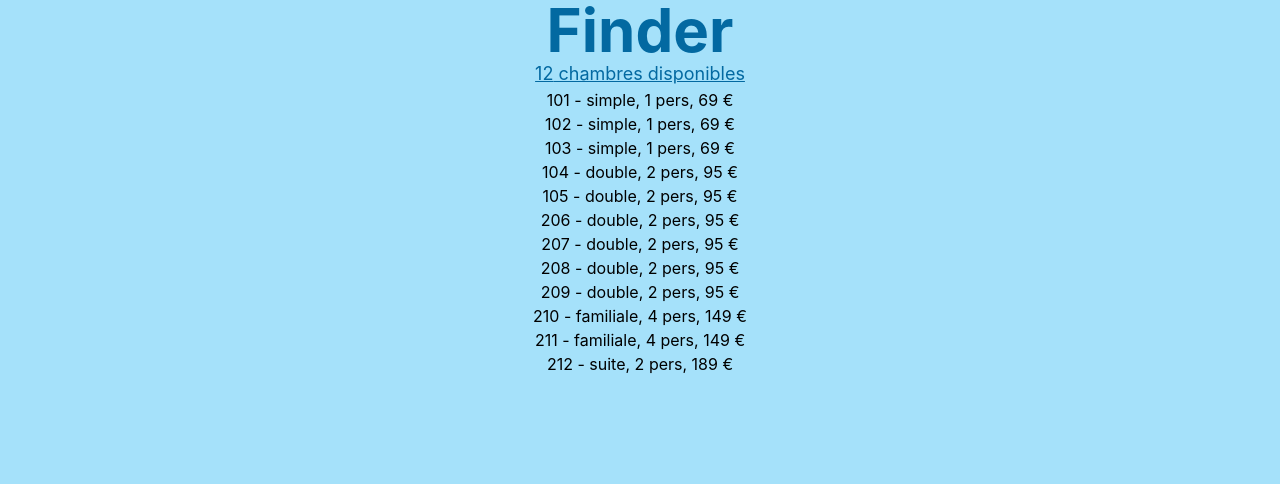
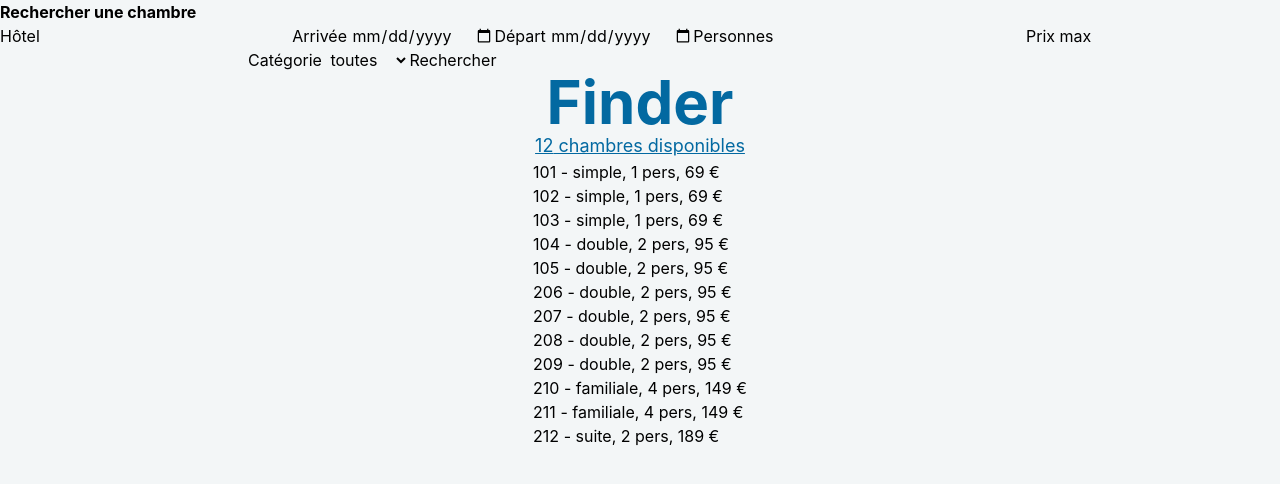
Before and after one commit to Noah22550/Finder, a React (Vite) app in the folder Finder/Front/: page / in a window 1280 px wide. Shown: the top 484 px of the page. Built offline with nearby package versions, Linux system fonts and the light colour scheme.

Commit message:
question 1 etape 3 fait

```diff
--- a/Finder/Front/src/App.jsx
+++ b/Finder/Front/src/App.jsx
@@ -1,4 +1,5 @@
 import FicheHotel from './composants/FicheHotel';
+import Recherche from './pages/recherche';
 import FicheChambre from './composants/FicheChambre';
 import ListeChambres from './composants/ListeChambres';
 import { useState } from 'react';
@@ -31,8 +32,8 @@ export default function App() {
   const [selection, setSelection] = useState(null);
   const [chambres] = useState(listeChambres);
   return (
-    <div>
-      <center>
+    <div className="flex flex-col items-center">
+      <Recherche />
       <h1 className="text-6xl font-bold text-finder-primary">Finder</h1>
       {chambres.length > 0 && (
 
@@ -45,7 +46,6 @@ export default function App() {
           <button className="bg-blue-500 text-white px-4 py-2 rounded-lg font-bold" onClick={() => setSelection(null)}>Fermer</button>
         </div>
       )}
-    </center>
     </div>
   );
 }
--- a/Finder/Front/src/index.css
+++ b/Finder/Front/src/index.css
@@ -13,7 +13,7 @@
 @layer base {
   /* Style global de la page entière */
   body {
-    background-color: #A5E1FA; /* Gris très clair pour le fond de l'app */
+    background-color: hsl(195, 22%, 96%); /* Gris très clair pour le fond de l'app */
     color: black;
   }
 
--- /dev/null
+++ b/Finder/Front/src/pages/recherche.jsx
@@ -0,0 +1,32 @@
+import { useState } from 'react';
+
+export default function Recherche() {
+  const [criteres, setCriteres] = useState({ hotel: '', date_debut: '', date_fin: '', capacite: '', prix_max: '', categorie: '' });
+
+  function changer(e) {
+    setCriteres({ ...criteres, [e.target.name]: e.target.value });
+  }
+
+  return (
+    <div>
+      <h3><strong>Rechercher une chambre</strong></h3>
+      <form onSubmit={e => { e.preventDefault(); /* question 2 */ }}>
+        Hôtel <input name="hotel" value={criteres.hotel} onChange={changer} />
+        Arrivée <input type="date" name="date_debut" value={criteres.date_debut} onChange={changer} />
+        Départ <input type="date" name="date_fin" value={criteres.date_fin} onChange={changer} />
+        Personnes <input type="number" name="capacite" value={criteres.capacite} onChange={changer} />
+        Prix max <input type="number" name="prix_max" value={criteres.prix_max} onChange={changer} />
+
+        Catégorie <select name="categorie" value={criteres.categorie} onChange={changer}>
+          <option value="">toutes</option>
+          <option value="simple">simple</option>
+          <option value="double">double</option>
+          <option value="familiale">familiale</option>
+          <option value="suite">suite</option>
+        </select>
+
+        <button type="submit">Rechercher</button>
+      </form>
+    </div>
+  );
+}
```
